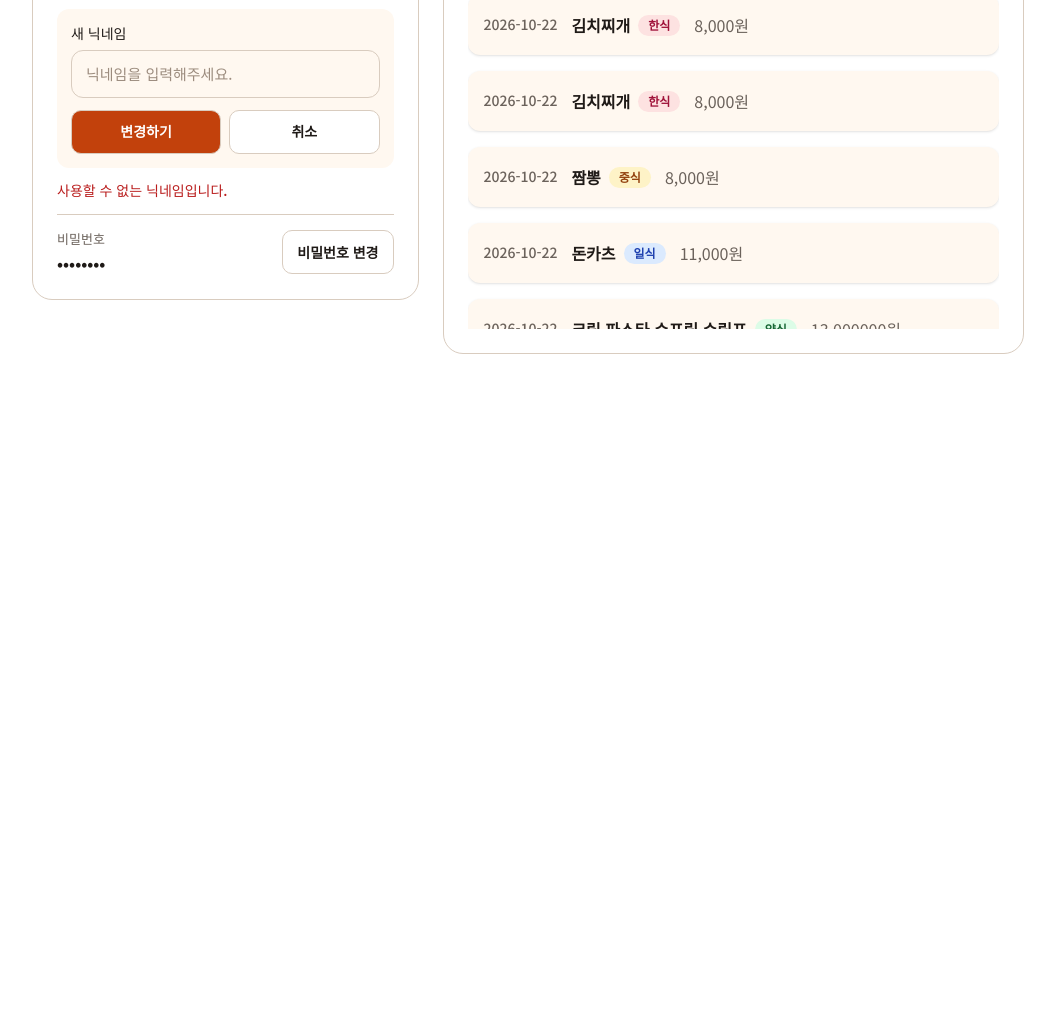
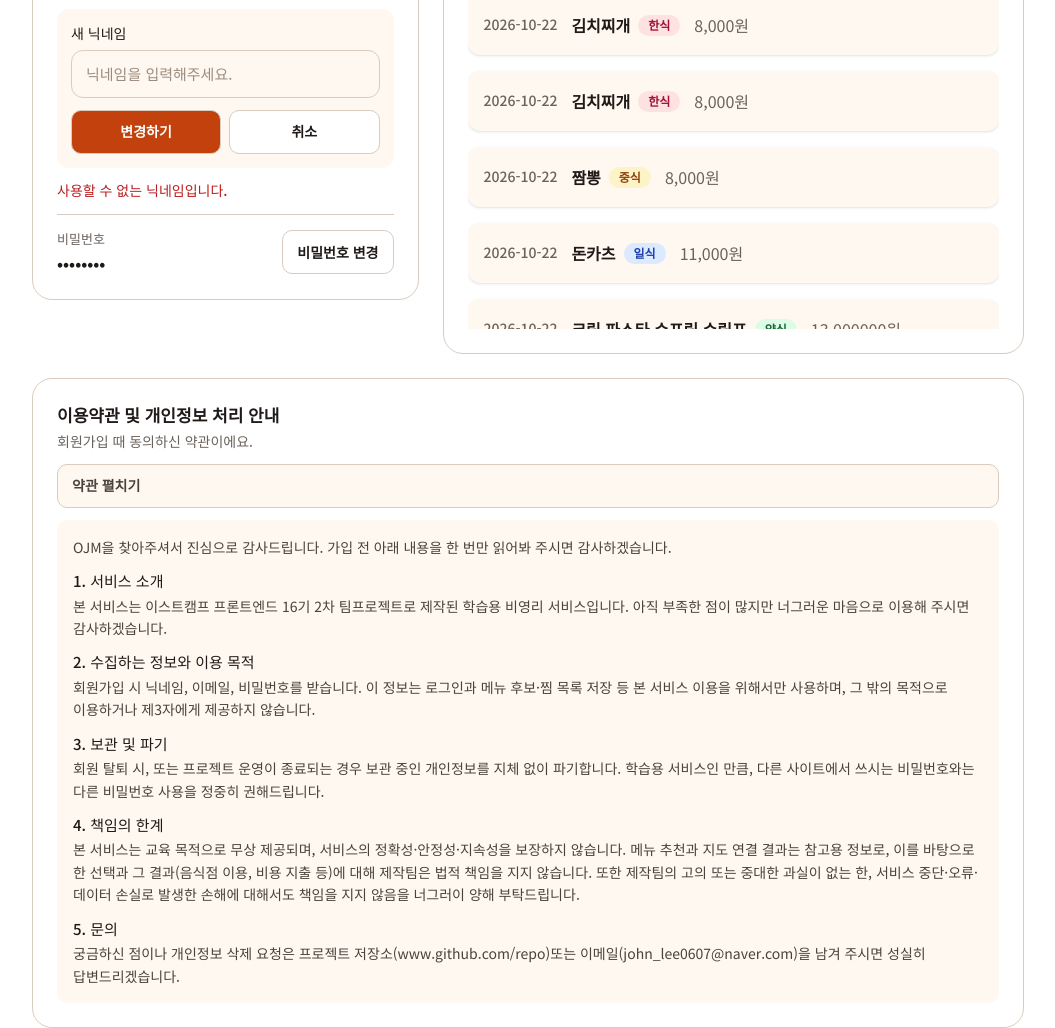
Before and after one commit to HopeFullee/OJM, a website with bundled scripts: page my-page.html in a window 1280 px wide. Shown: the part 397-1425 px from the top of the page, without its empty margins (112-1167 px from the left). Before the commit the page ends 800 px from the top, so only its background shows below. Built offline with nearby package versions, Linux system fonts and the light colour scheme; no server answers.

Commit message:
style: mypage 이용약관 컴포넌트 추가

```diff
--- a/my-page.html
+++ b/my-page.html
@@ -18,11 +18,11 @@
       <div
         class="flex-center md:flex-between max-w-content-sm md:max-w-content-lg relative mx-auto h-56 w-full px-20 md:h-72 md:px-24"
       >
-        <button class="flex-center absolute left-8 size-44 md:hidden" aria-label="홈으로 가기 버튼">
-          <svg width="22" height="22" class="block">
+        <a class="flex-center absolute left-8 size-44 md:hidden" aria-label="홈으로 돌아가기">
+          <svg width="24" height="24">
             <use href="./assets/icons/icon-chevron-left.svg"></use>
           </svg>
-        </button>
+        </a>
 
         <h1 class="flex items-end gap-10">
           <a href="/" class="hidden md:block">
@@ -31,11 +31,11 @@
               >오늘 점심은 무엇입니까</span
             >
           </a>
-          <strong class="text-15 block md:hidden">마이페이지</strong>
+          <b class="text-15 block md:hidden">마이페이지</b>
         </h1>
 
         <div class="md:flex-center hidden gap-8">
-          <strong class="text-14">점심탐험가님</strong>
+          <b class="text-14">점심탐험가님</b>
           <nav aria-label="메인 네비게이션바">
             <a
               href="./my-page.html"
@@ -71,7 +71,7 @@
           id="user-info"
           class="border-md rounded-card-lg border-line-strong h-fit grow border p-16 pb-4 md:p-24 md:pb-10"
         >
-          <h3 class="text-17 leading-[140%]"><strong>계정 정보</strong></h3>
+          <h3 class="text-17 leading-[140%]"><b>계정 정보</b></h3>
           <ul class="under:py-12 under:md:py-14 mt-14">
             <li class="border-line-strong flex flex-col gap-2 border-t">
               <span class="text-ink-muted text-13 leading-[160%]">이메일</span>
@@ -171,7 +171,7 @@
         >
           <div class="flex-between">
             <div class="space-x-4">
-              <h3 class="text-20 inline-block leading-[135%]"><strong>추천 목록</strong></h3>
+              <h3 class="text-20 inline-block leading-[135%]"><b>추천 목록</b></h3>
               <span class="text-14 text-ink-muted font-medium">6건</span>
             </div>
             <button type="button" class="common-btn btn-md">일괄 삭제</button>
@@ -193,7 +193,7 @@
               <div class="detail">
                 <span class="date">2026-10-22</span>
                 <div class="name">
-                  <strong>김치찌개</strong>
+                  <b>김치찌개</b>
                   <span class="badge korea">한식</span>
                 </div>
                 <span class="price">8,000원</span>
@@ -216,7 +216,7 @@
               <div class="detail">
                 <span class="date">2026-10-22</span>
                 <div class="name">
-                  <strong>김치찌개</strong>
+                  <b>김치찌개</b>
                   <span class="badge korea">한식</span>
                 </div>
                 <span class="price">8,000원</span>
@@ -239,7 +239,7 @@
               <div class="detail">
                 <span class="date">2026-10-22</span>
                 <div class="name">
-                  <strong>김치찌개</strong>
+                  <b>김치찌개</b>
                   <span class="badge korea">한식</span>
                 </div>
                 <span class="price">8,000원</span>
@@ -262,7 +262,7 @@
               <div class="detail">
                 <span class="date">2026-10-22</span>
                 <div class="name">
-                  <strong>짬뽕</strong>
+                  <b>짬뽕</b>
                   <span class="badge china">중식</span>
                 </div>
                 <span class="price">8,000원</span>
@@ -285,7 +285,7 @@
               <div class="detail">
                 <span class="date">2026-10-22</span>
                 <div class="name">
-                  <strong>돈카츠</strong>
+                  <b>돈카츠</b>
                   <span class="badge japan">일식</span>
                 </div>
                 <span class="price">11,000원</span>
@@ -308,7 +308,7 @@
               <div class="detail">
                 <span class="date">2026-10-22</span>
                 <div class="name">
-                  <strong>크림 파스타 슈프림 슈림프</strong>
+                  <b>크림 파스타 슈프림 슈림프</b>
                   <span class="badge western">양식</span>
                 </div>
                 <span class="price">13,000000원</span>
@@ -329,6 +329,77 @@
           </ul>
         </div>
       </section>
+
+      <section
+        class="rounded-card-lg border-line-strong mt-16 space-y-12 border-1 p-16 md:mt-24 md:p-24"
+      >
+        <div class="space-y-4">
+          <h4 class="text-17 leading-[140%] font-bold">이용약관 및 개인정보 처리 안내</h4>
+          <p class="text-14 text-ink-muted">회원가입 때 동의하신 약관이에요.</p>
+        </div>
+
+        <button
+          type="button"
+          aria-expanded="false"
+          aria-controls="tos"
+          class="common-btn btn-md flex-between bg-canvas text-ink-soft w-full"
+        >
+          약관 펼치기
+          <svg width="16" height="16">
+            <use href="./assets/icons/icon-chevron-down.svg"></use>
+          </svg>
+        </button>
+
+        <div id="tos" class="bg-canvas rounded-[10px] p-16">
+          <p class="text-ink-soft text-14 leading-[160%] break-keep">
+            OJM을 찾아주셔서 진심으로 감사드립니다. 가입 전 아래 내용을 한 번만 읽어봐 주시면
+            감사하겠습니다.
+          </p>
+          <ul class="under:space-y-2 mt-12 space-y-12 break-keep">
+            <li>
+              <h5 class="text-15 font-medium">1. 서비스 소개</h5>
+              <p class="text-ink-soft text-14 leading-[160%]">
+                본 서비스는 이스트캠프 프론트엔드 16기 2차 팀프로젝트로 제작된 학습용 비영리
+                서비스입니다. 아직 부족한 점이 많지만 너그러운 마음으로 이용해 주시면
+                감사하겠습니다.
+              </p>
+            </li>
+            <li>
+              <h5 class="text-15 font-medium">2. 수집하는 정보와 이용 목적</h5>
+              <p class="text-ink-soft text-14 leading-[160%]">
+                회원가입 시 닉네임, 이메일, 비밀번호를 받습니다. 이 정보는 로그인과 메뉴 후보·찜
+                목록 저장 등 본 서비스 이용을 위해서만 사용하며, 그 밖의 목적으로 이용하거나
+                제3자에게 제공하지 않습니다.
+              </p>
+            </li>
+            <li>
+              <h5 class="text-15 font-medium">3. 보관 및 파기</h5>
+              <p class="text-ink-soft text-14 leading-[160%]">
+                회원 탈퇴 시, 또는 프로젝트 운영이 종료되는 경우 보관 중인 개인정보를 지체 없이
+                파기합니다. 학습용 서비스인 만큼, 다른 사이트에서 쓰시는 비밀번호와는 다른 비밀번호
+                사용을 정중히 권해드립니다.
+              </p>
+            </li>
+            <li>
+              <h5 class="text-15 font-medium">4. 책임의 한계</h5>
+              <p class="text-ink-soft text-14 leading-[160%]">
+                본 서비스는 교육 목적으로 무상 제공되며, 서비스의 정확성·안정성·지속성을 보장하지
+                않습니다. 메뉴 추천과 지도 연결 결과는 참고용 정보로, 이를 바탕으로 한 선택과 그
+                결과(음식점 이용, 비용 지출 등)에 대해 제작팀은 법적 책임을 지지 않습니다. 또한
+                제작팀의 고의 또는 중대한 과실이 없는 한, 서비스 중단·오류·데이터 손실로 발생한
+                손해에 대해서도 책임을 지지 않음을 너그러이 양해 부탁드립니다.
+              </p>
+            </li>
+            <li>
+              <h5 class="text-15 font-medium">5. 문의</h5>
+              <p class="text-ink-soft text-14 leading-[160%]">
+                궁금하신 점이나 개인정보 삭제 요청은 프로젝트 저장소(www.github.com/repo)또는
+                이메일(john_lee0607@naver.com)을 남겨 주시면 성실히 답변드리겠습니다.
+              </p>
+            </li>
+          </ul>
+        </div>
+      </section>
     </main>
   </body>
 </html>
```
Also changed, not shown: assets/icons/icon-chevron-down.svg (added).
